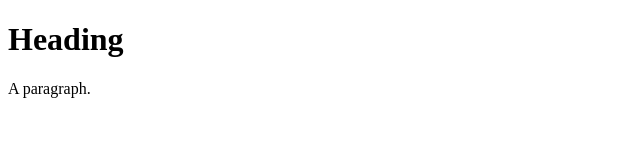
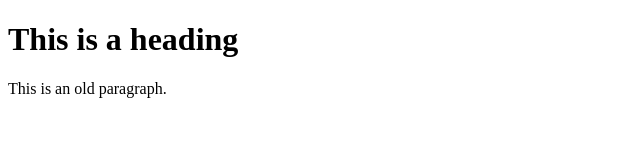
Before and after one commit to Priuel/A1, a plain HTML site: page index.html in a window 1280 px wide. Shown: the whole page, without its empty margins (0-640 px from the left). Drawn offline with Linux system fonts and the light colour scheme.

Commit message:
Exapand all messages
Make the text of all messages a little longer

```diff
--- a/index.html
+++ b/index.html
@@ -1,10 +1,10 @@
 <!DOCTYPE html>
-<html lang="en"
+<html lang="en">
 <head>
-<title>Webpage</title>
+<title>Title of my webpage</title>
 </head>
 <body>
-<h1>Heading</h1>
-<p>A paragraph.</p>
+<h1>This is a heading</h1>
+<p>This is an old paragraph.</p>
 </body>
 </html>
```
